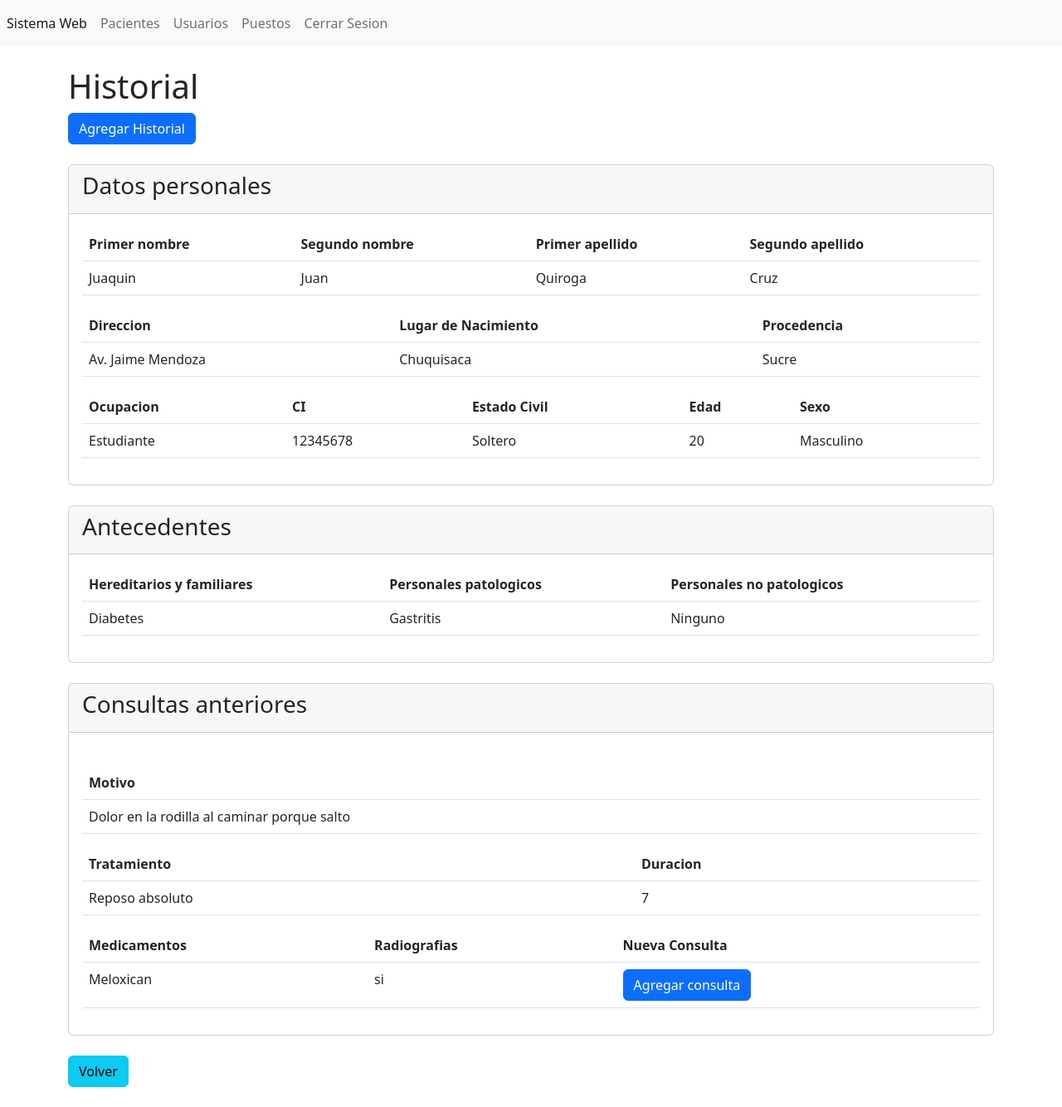
After one commit to cesarvargasL/Clinica, a PHP site: page /Clinica/secciones/historial/index.php in a window 1280 px wide. The commit adds this page. Shown: the whole page at 83% size. Run offline with PHP 8.4, Linux system fonts and the light colour scheme.

Commit message:
Historial implementado sin BD

```diff
--- a/bd.php
+++ b/bd.php
@@ -1,7 +1,7 @@
 <?php
 
 $servidor="localhost"; //
-$baseDeDatos="CLINICA";
+$baseDeDatos="Consultorio";
 $usuario="root";
 $contrasenia="";
 
--- /dev/null
+++ b/secciones/historial/index.php
@@ -0,0 +1,201 @@
+<?php include ("../../templates/header.php"); ?>
+
+<br/>
+<h1>Historial</h1>
+<a name="" id="" class="btn btn-primary"
+        href="crear.php" role="button">
+
+        Agregar Historial
+    </a>
+</br>
+</br>
+
+<div class="card">
+    <div class="card-header">
+    <h3>Datos personales</h3>
+
+    </div>
+
+    <div class="card-body">
+<div class="table-responsive-sm">
+
+
+    <table class="table">
+        <thead>
+            <tr>
+                <th scope="col">Primer nombre</th>
+                <th scope="col">Segundo nombre</th>
+                <th scope="col">Primer apellido</th>
+                <th scope="col">Segundo apellido</th>
+            </tr>
+        </thead>
+        <tbody>
+            <tr class="">
+                <td scope="row">Juaquin</td>
+                <td>Juan</td>
+                <td>Quiroga</td>
+                <td>Cruz</td>
+            </tr>
+        </tbody>
+    </table>
+</div>
+<div class="table-responsive-sm">
+
+
+    <table class="table">
+        <thead>
+            <tr>
+                <th scope="col">Direccion</th>
+
+                <th scope="col">Lugar de Nacimiento</th>
+                <th scope="col">Procedencia</th>
+            </tr>
+        </thead>
+        <tbody>
+            <tr class="">
+                <td scope="row">Av. Jaime Mendoza</td>
+
+                <td>Chuquisaca</td>
+                <td>Sucre</td>
+            </tr>
+        </tbody>
+    </table>
+</div>
+<div class="table-responsive-sm">
+
+
+    <table class="table">
+        <thead>
+            <tr>
+                <th scope="col">Ocupacion</th>
+                <th scope="col">CI</th>
+                <th scope="col">Estado Civil</th>
+                <th scope="col">Edad</th>
+                <th scope="col">Sexo</th>
+            </tr>
+        </thead>
+        <tbody>
+            <tr class="">
+                <td scope="row">Estudiante</td>
+                <td>12345678</td>
+                <td>Soltero</td>
+                <td>20</td>
+                <td>Masculino</td>
+            </tr>
+        </tbody>
+    </table>
+</div>
+
+    </div>
+</div>
+
+</br>
+
+<div class="card">
+    <div class="card-header">
+    <h3>Antecedentes</h3>
+
+    </div>
+
+    <div class="card-body">
+
+<div class="table-responsive-sm">
+    <table class="table">
+        <thead>
+            <tr>
+                <th scope="col">Hereditarios y familiares</th>
+                <th scope="col">Personales patologicos</th>
+                <th scope="col">Personales no patologicos</th>
+            </tr>
+        </thead>
+        <tbody>
+            <tr class="">
+                <td scope="row">Diabetes</td>
+                <td>Gastritis</td>
+                <td>Ninguno</td>
+            </tr>
+        </tbody>
+    </table>
+</div>
+
+
+    </div>
+</div>
+
+</br>
+
+<div class="card">
+    <div class="card-header">
+    <h3>Consultas anteriores</h3>
+
+    </div>
+
+    </br>
+
+    <div class="card-body">
+
+<div class="table-responsive-sm">
+    <table class="table">
+        <thead>
+            <tr>
+                <th scope="col">Motivo</th>
+            </tr>
+        </thead>
+        <tbody>
+            <tr class="">
+                <td scope="row">Dolor en la rodilla al caminar porque salto</td>
+            </tr>
+        </tbody>
+    </table>
+</div>
+<div class="table-responsive-sm">
+    <table class="table">
+        <thead>
+            <tr>
+                <th scope="col">Tratamiento</th>
+                <th scope="col">Duracion</th>
+            </tr>
+        </thead>
+        <tbody>
+            <tr class="">
+                <td scope="row">Reposo absoluto</td>
+                <td>7</td>
+            </tr>
+        </tbody>
+    </table>
+</div>
+
+<div class="table-responsive-sm">
+    <table class="table">
+        <thead>
+            <tr>
+                <th scope="col">Medicamentos</th>
+                <th scope="col">Radiografias</th>
+                <th scope="col">Nueva Consulta</th>
+            </tr>
+        </thead>
+        <tbody>
+            <tr class="">
+                <td scope="row">Meloxican</td>
+                <td>si</td>
+                <td>
+                    <a name="" id="" class="btn btn-primary" href="../../secciones/consultas/crear.php" role="button">Agregar consulta</a>
+
+            </tr>
+        </tbody>
+    </table>
+</div>
+
+    </div>
+
+</div></br>
+<a name="" id="" class="btn btn-info"
+        href="../../secciones/pacientes/index.php" role="button">
+
+        Volver
+    </a>
+</br>
+</br>
+
+
+<?php include ("../../templates/footer.php"); ?>
--- a/secciones/usuarios/crear.php
+++ b/secciones/usuarios/crear.php
@@ -12,11 +12,11 @@
            <div class="mb-3">
            <label for="usuario" class="primernombre">Nombre del usuario:</label>
            <input type="text"
-               class="form-control" name="usuario" id="usuario" aria-describedby="helpId" placeholder="nombre del usuario">
+               class="form-control" name="usuario" id="usuario" aria-describedby="helpId" placeholder="Nombre del usuario">
            </div>
 
            <div class="mb-3">
-             <label for="password" class="form-label">Comtraseña</label>
+             <label for="password" class="form-label">Contraseña</label>
              <input type="password"
                class="form-control" name="password" id="password" aria-describedby="helpId" placeholder="Escriba su contraseña">
 
```
Also changed, not shown: secciones/consultas/crear.php (added, +28 -0 lines), secciones/historial/crear.php (added, +84 -0 lines), secciones/pacientes/crear.php (+6 -1 lines), secciones/consultas/index.php (added), secciones/historial/editar.php (added).
